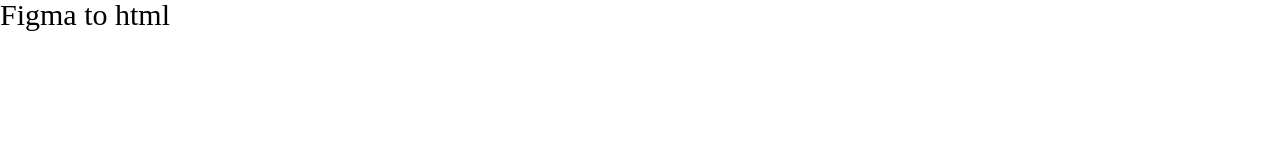
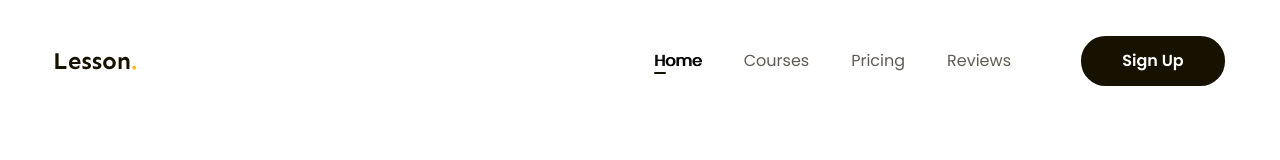
Before and after one commit to bachthanhvinh/figma-to-html, a plain HTML site: page index.html in a window 1280 px wide. Shown: the top 160 px of the page. Drawn offline with Linux system fonts and the light colour scheme.

Commit message:
phần header

```diff
--- a/CSS/style.css
+++ b/CSS/style.css
@@ -4,6 +4,74 @@
 html {
     font-size: 62.5%;
 }
-h1 {
-    font-size: 3rem;
+body {
+    font-family: "Poppins", sans-serif;
+    font-size: 1.6rem;
 }
+a {
+    text-decoration: none;
+}
+.main-content {
+    width: 1170px;
+    margin-left: auto;
+    margin-right: auto;
+    max-width: calc(100% - 48px);
+}
+
+.header.fixed {
+    position: sticky;
+    top: -28px;
+}
+.header .body {
+    display: flex;
+    align-items: center;
+    padding: 36px 0 8px;
+}
+.btn {
+    display:inline-block;
+    padding: 0 16px;
+    min-width: 118px;
+    line-height: 50px;
+    color: #fff;
+    text-align: center;
+    font-size: 1.6rem;
+    font-weight: 600;
+    border-radius: 24.5px;
+    background: #171100;
+}
+.nav ul {
+    display: flex;
+}
+.nav  {
+  margin-left: auto;
+}
+.nav a {
+    position: relative;
+    color: #5F5B53;
+    font-size: 1.6rem;
+    /* background-color: blue; */
+    padding: 8px 21px;
+
+}
+.nav li.active a,
+.nav a:hover {
+    color: #000;
+    text-shadow: 1px 0 0 currentColor;
+}
+.nav li.active a::after {
+    position:absolute;
+    display: block;
+    left: 21px;
+    bottom: 6px;
+    content: "";
+    width: 12px;
+   height: 2px;
+   border-radius: 1px;
+   background: #171100;
+}
+.header .btn-sign-up {
+    min-width: 144px;
+}
+.header .action {
+  margin-left: 49px;
+}
--- a/index.html
+++ b/index.html
@@ -3,11 +3,44 @@
 <head>
     <meta charset="UTF-8">
     <meta name="viewport" content="width=device-width, initial-scale=1.0">
+    <!-- Embeb code font-poppins -->
+    <link rel="preconnect" href="https://fonts.googleapis.com">
+    <link rel="preconnect" href="https://fonts.gstatic.com" crossorigin>
+    <link href="https://fonts.googleapis.com/css2?family=Poppins:ital,wght@0,100;0,200;0,300;0,400;0,500;0,600;0,700;0,800;0,900;1,100;1,200;1,300;1,400;1,500;1,600;1,700;1,800;1,900&display=swap" rel="stylesheet">
+    <!-- reset css -->
     <link rel="stylesheet" href="./CSS/reset.css">
     <link rel="stylesheet" href="./CSS/style.css">
     <title>Figma to html</title>
 </head>
-<body>
-    <h1>Figma to html</h1>
+<body style="height: 10000px;">
+  <header class="header fixed">
+    <div class="main-content">
+        <div class="body">
+            <!-- img -->
+            <img src="./img/Lesson..svg" alt="Lesson." class="logo">
+           <!-- nav -->
+            <nav class="nav">
+                <ul>
+                    <li  class="active">
+                        <a href="#!">Home</a>
+                    </li>
+                    <li >
+                        <a href="#!">Courses</a>
+                    </li>
+                    <li>
+                        <a href="#!">Pricing</a>
+                    </li>
+                    <li>
+                        <a href="#!">Reviews</a>
+                    </li>
+                </ul>
+            </nav>
+           <!-- btn action -->
+            <div class="action">
+                <a href="#!" class="btn btn-sign-up">Sign Up</a>
+            </div>
+        </div>
+    </div>
+  </header>
 </body>
 </html>
```
Also changed, not shown: img/Lesson..svg (added).
